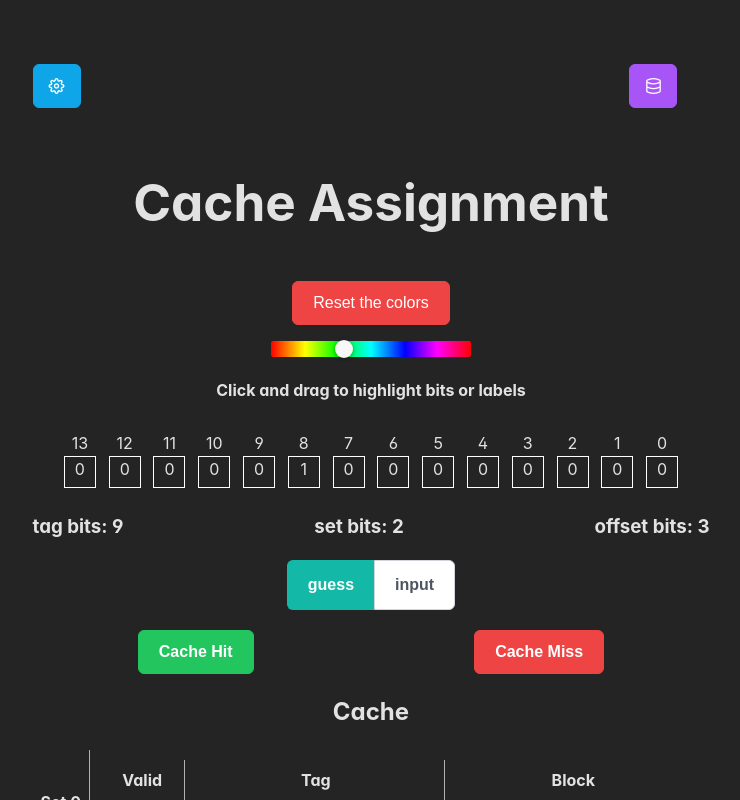
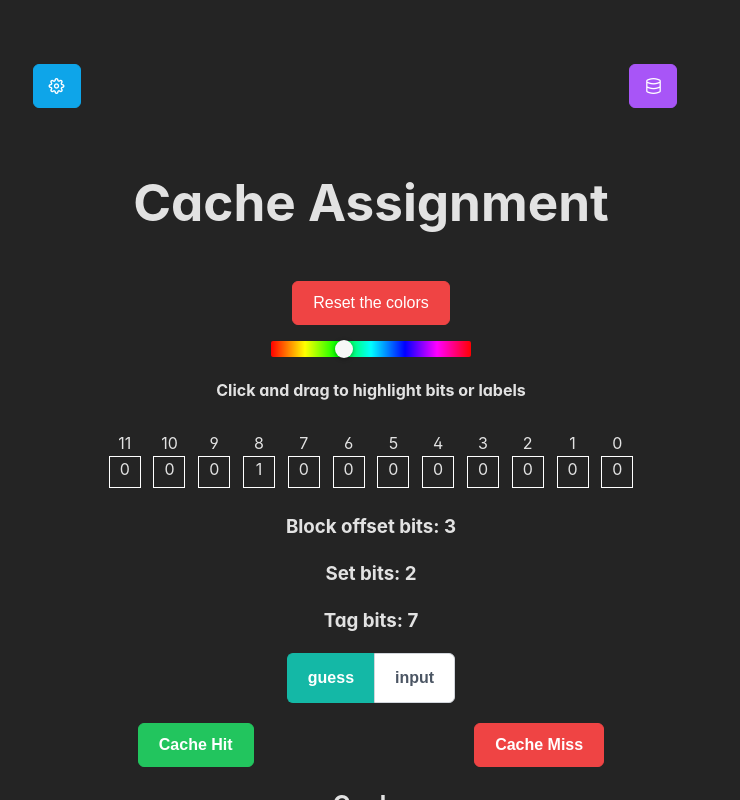
Before and after one commit to MahmoodSeoud/cache-hit-miss, a React (Vite) app: page / in a window 1280 px wide. Shown: the top 800 px of the page, without its empty margins (269-1009 px from the left). Built offline with nearby package versions, Linux system fonts and the light colour scheme; a web font is replaced by a local one.

Commit message:
display flex and change max bits

```diff
--- a/src/App.tsx
+++ b/src/App.tsx
@@ -128,7 +128,7 @@ const log_: LogHistory = { logEntries: [] };
 let facit: any = null;
 function App() {
   const [maxAddress, _] = useState<number>(TOTALCACHESIZE);
-  const [addressBitWidth, __] = useState<number>(maxAddress.toString(2).padStart(14, '0').length);
+  const [addressBitWidth, __] = useState<number>(maxAddress.toString(2).padStart(12, '0').length);
   const [address, setAddress] = useState<number>(createRandomNumber(0, maxAddress / BLOCKSIZE) * BLOCKSIZE);
 
   const [cacheShouldBeCold, setCacheShouldBeCold] = useState<boolean>(false);
@@ -225,7 +225,6 @@ function App() {
     }, [addressBitWidth]) */
 
   useEffect(() => {
-    debugger
     allAddresses.length = 0;
     availbeAddresses.length = 0;
     for (let k = 0; k < totalCacheSize; k += cache.blockSize) {
@@ -842,10 +841,10 @@ function App() {
             ))}
           </div>
         </div>
-        <div style={{ display: 'flex', justifyContent: 'space-between', alignItems: 'center' }}>
-          <h3>tag bits: {tag}</h3>
-          <h3>set bits: {setIndex}</h3>
-          <h3>offset bits: {blockOffset}</h3>
+        <div>
+          <h3>Block offset bits: {blockOffset}</h3>
+          <h3>Set bits: {setIndex}</h3>
+          <h3>Tag bits: {tag}</h3>
         </div>
         <div className='virtual-wrapper'>
           <SelectButton value={cacheValue}
@@ -902,8 +901,7 @@ function App() {
             cache={cache}
             tag={tag}
             setCache={setCache}
-            facit={facit} // TODO: Make the facit
-            address={address}
+            maxAddress={maxAddress}
             userGuessHit={userGuessedHit}
           />
         }
--- a/src/components/Cache_input_table/Cache_input_table.tsx
+++ b/src/components/Cache_input_table/Cache_input_table.tsx
@@ -9,18 +9,15 @@ type cache_tableProps = {
     cache: Cache;
     tag: number;
     setCache: React.Dispatch<React.SetStateAction<Cache>>;
-    facit: Cache;
-    address: number;
+    maxAddress: number;
     userGuessHit: boolean;
 }
 
 
-function Cache_input_table({ cache, setCache, tag, address, facit, userGuessHit }: cache_tableProps) {
-    /*     console.log('facit', facit)
-        console.log('cache', cache) */
+function Cache_input_table({ cache, setCache, tag, maxAddress, userGuessHit }: cache_tableProps) {
 
 
-                                                const blockSize = cache.blockSize;
+    const blockSize = cache.blockSize;
 
     function handleInputChange(event: ToggleButtonChangeEvent | InputMaskChangeEvent, set: number, line: number, field: string) {
         const value = event.target.value;
@@ -82,14 +79,10 @@ function Cache_input_table({ cache, setCache, tag, address, facit, userGuessHit
                                             </tr>
                                         </thead>
                                         <tbody>
-                                            {set.lines && set.lines.length > 0 && set.lines.map((block, j) => {
-                                                let addr = block.blockSizeStr.slice(0, block.blockSizeStr.indexOf('-'));
-                                                if(addr === '') addr = address.toString();
-
-                                                const addrLen = addr.length;
-                                                const addrLenWithBlockSize = (addr + blockSize).toString().length;
-
-
+                                            {set.lines && set.lines.length > 0 && set.lines.map((_, j) => {
+                                                const addrLen = maxAddress.toString().length;
+                                                const addrLenWithBlockSize = (maxAddress + blockSize).toString().length;
+                                                debugger
                                                 const blockSizeStrMask = `Mem[${Array(addrLen)
                                                     .fill(null)
                                                     .map(_ => '9')
@@ -105,7 +98,7 @@ function Cache_input_table({ cache, setCache, tag, address, facit, userGuessHit
                                                         .fill(null)
                                                         .map(_ => '_')
                                                         .join('')}]`;
-                                                        debugger
+                                                debugger
 
                                                 const tagMask = Array(tag).fill(null).map(_ => '9').join('');
                                                 const tagPlaceHolder = Array(tag).fill(null).map(_ => 'x').join('');
@@ -155,7 +148,7 @@ function Cache_input_table({ cache, setCache, tag, address, facit, userGuessHit
                                                                 autoFocus={false}
                                                                 autoCapitalize='off'
                                                                 disabled={userGuessHit}
-                                                                tooltip="Insert the blockk in base 10 format"
+                                                                tooltip="Insert the block in base 10 format"
                                                                 tooltipOptions={{ event: 'focus', position: 'top' }}
                                                             />
                                                         </td>
```
